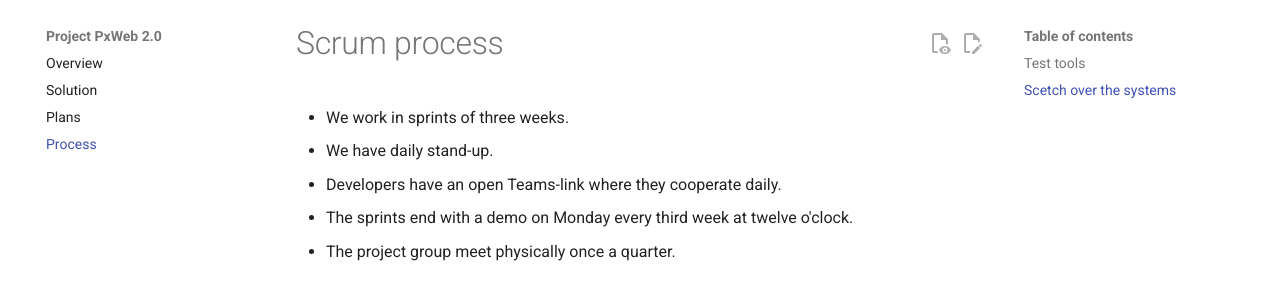
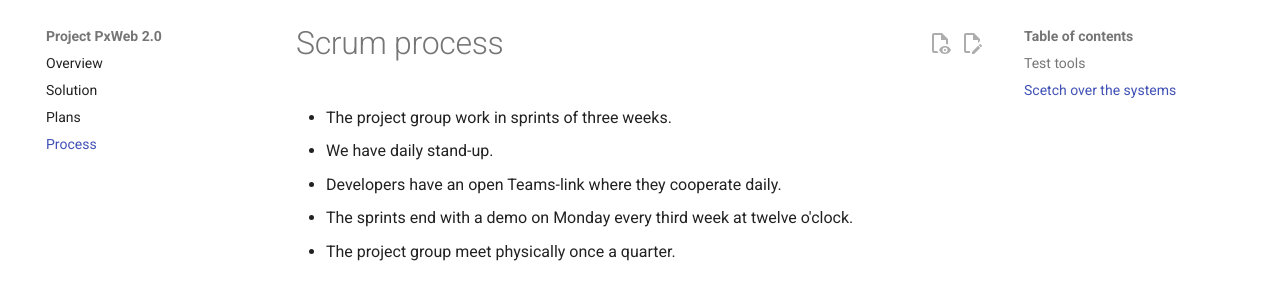
Before and after one commit to PxTools/PxWeb2, an MkDocs documentation site: the page built from docs/project/process.md, in a window 1280 px wide. Shown: the part 123-423 px from the top of the page. Built offline with MkDocs 1.6.1 and Material for MkDocs 9.7.7, drawn with Linux system fonts in a browser that asks for light colours; comment, search, counter and statistics services are not loaded.

Commit message:
Update process.md

```diff
--- a/docs/project/process.md
+++ b/docs/project/process.md
@@ -1,5 +1,5 @@
 # Scrum process
-- We work in sprints of three weeks.
+- The project group work in sprints of three weeks.
 - We have daily stand-up.
 - Developers have an open Teams-link where they cooperate daily.
 - The sprints end with a demo on Monday every third week at twelve o'clock.
```
